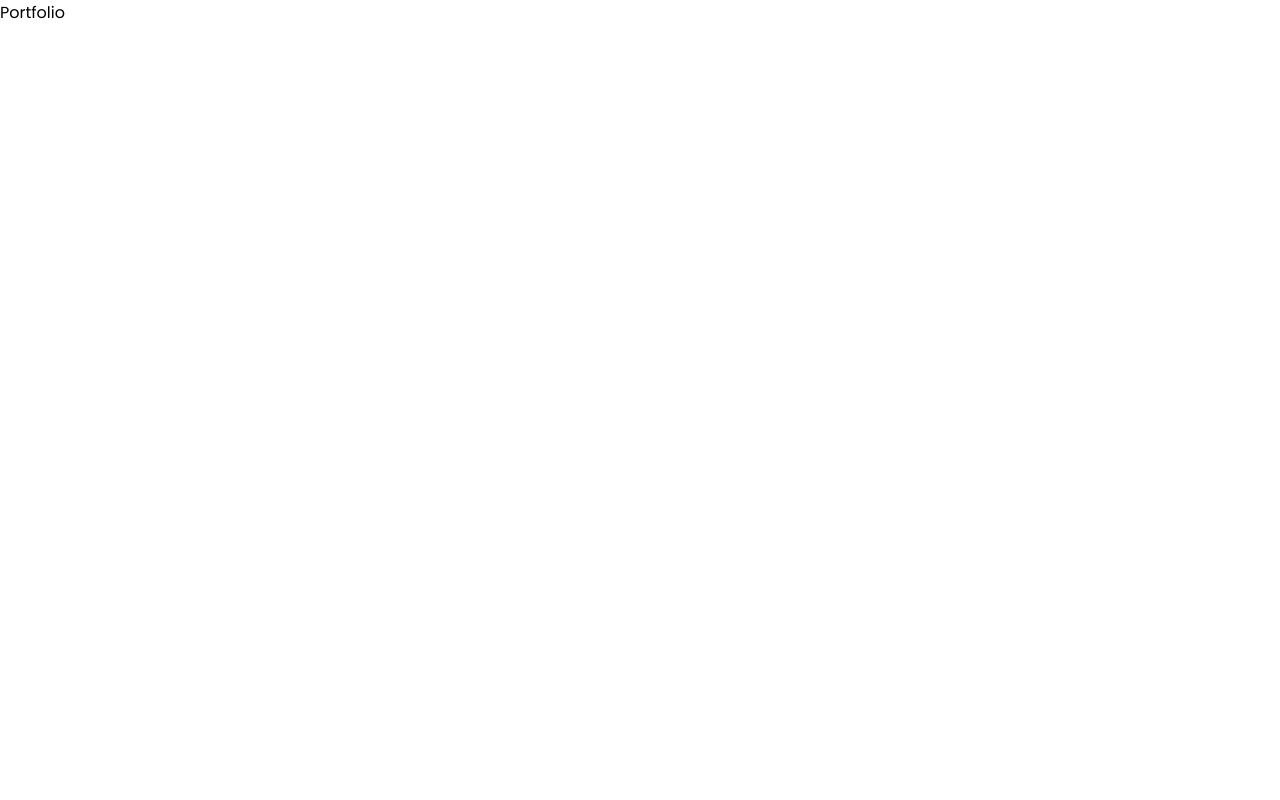
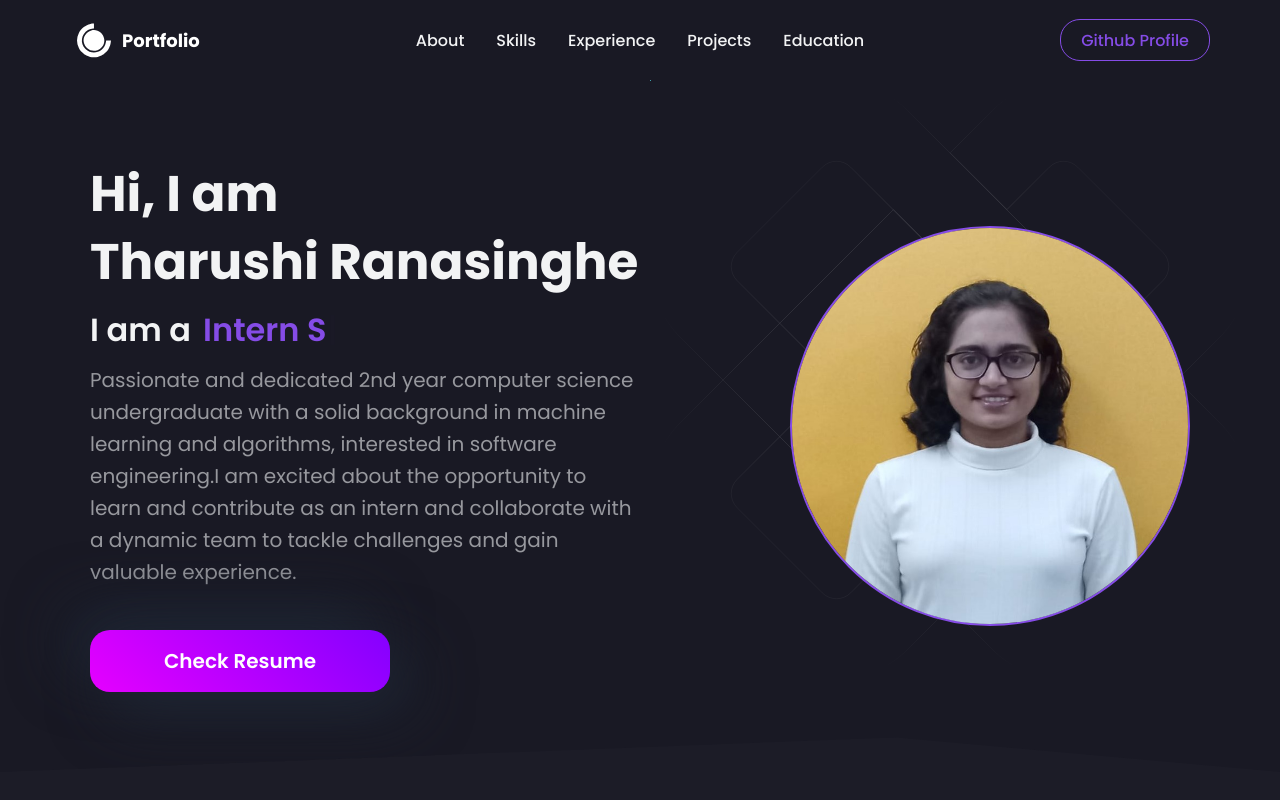
Before and after one commit to TharushiRanasinghe/my-portfolio, a React (Create React App) app: page / in a window 1280 px wide. Shown: the top 800 px of the page. Built offline with nearby package versions, Linux system fonts and the light colour scheme.

Commit message:
add the App.js file

```diff
--- a/src/App.js
+++ b/src/App.js
@@ -1,10 +1,62 @@
 import './App.css';
+import styled, { ThemeProvider } from 'styled-components';
+import { darkTheme } from './utils/Themes';
+import { BrowserRouter as Router } from 'react-router-dom';
+import Navbar from './components/NavBar';
+import HeroSection from "./components/HeroSection";
+import Skills from "./components/Skills";
+import Education from './components/Education';
+import Contact from './components/Contact';
+import Projects from './components/Projects';
+import {useState } from "react";
+import Footer from "./components/Footer";
+import Experience from "./components/Experience";
+
+const Body = styled.div`
+  background-color: ${({ theme }) => theme.bg};
+  width: 100%;
+  height:100%;
+  overflow-x: hidden;
+`;
+
+const Wrapper = styled.div`
+  background: linear-gradient(
+    38.73deg,
+    rgba(204, 0, 187, 0.15) 0%,
+    rgba(201, 32, 184, 0) 50%
+  ),
+  linear-gradient(
+    141.27deg,
+    rgba(0, 70, 209, 0) 50%,
+    rgba(0, 70, 209, 0.15) 100%
+  );
+  width: 100%;
+  clip-path: polygon(0 0, 100% 0, 100% 100%,30% 98%, 0 100%);
+`;
 
 function App() {
+  const [openModal, setOpenModal] = useState({ state: false, project: null });
+  console.log(openModal)
   return (
-    <div className="App">
-      Portfolio
-    </div>
+    <ThemeProvider theme={darkTheme}>
+      <Router>
+        <Navbar/>
+          <Body>
+            <HeroSection/>
+            <Wrapper>
+              <Skills/>
+              <Experience/>
+            </Wrapper>
+            <Projects openModel={openModal} setOpenModel={setOpenModal}/>
+            <Wrapper>
+              <Education/>
+              <Contact/>
+            </Wrapper>
+            <Footer/>
+
+          </Body>
+      </Router>
+    </ThemeProvider>
   );
 }
 
```
